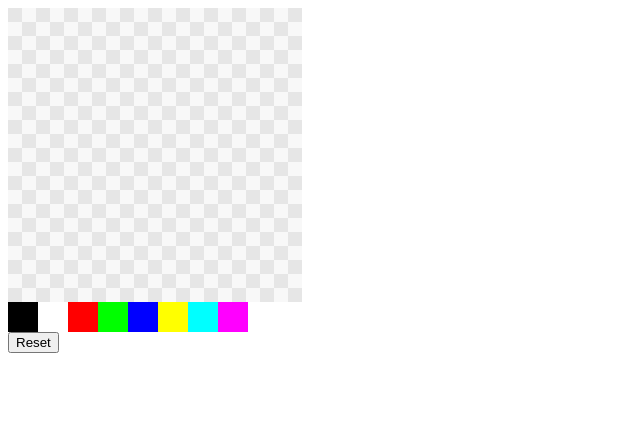
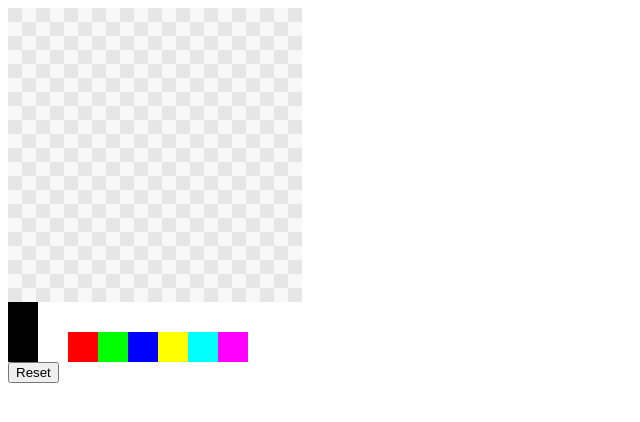
Before and after one commit to ToongGary/pixel-painter, a React (Create React App) app: page / in a window 1280 px wide. Shown: the top 422 px of the page, without its empty margins (0-640 px from the left). Built offline with nearby package versions, Linux system fonts and the light colour scheme.

Commit message:
Add ColorPicker

```diff
--- a/src/App.tsx
+++ b/src/App.tsx
@@ -1,6 +1,8 @@
 import Canvas from './components/Canvas'
 import ColorPalette from './components/ColorPalette'
+import ColorPicker from './components/ColorPicker'
 import Reset from './components/Reset'
+import './styles/common.css'
 
 function App() {
   return (
@@ -11,8 +13,9 @@ function App() {
         canvasCellWidth={14}
         canvasCellHeight={14}
       />
+      <ColorPicker />
       <ColorPalette />
-      <Reset></Reset>
+      <Reset />
     </div>
   )
 }
--- a/src/components/Canvas.tsx
+++ b/src/components/Canvas.tsx
@@ -91,7 +91,7 @@ function DrawCanvas({
   canvasCellHeight
 }: CanvasProps) {
   const clear = useAppSelector((state) => state.canvas.clear)
-  const color = useAppSelector((state) => state.color.color)
+  const currentColor = useAppSelector((state) => state.color.color)
   const dispatch = useAppDispatch()
   const canvasWidth = canvasCellWidth * canvasColumnCount
   const canvasHeight = canvasCellHeight * canvasRowCount
@@ -155,7 +155,7 @@ function DrawCanvas({
     const context = canvas.getContext('2d') as CanvasRenderingContext2D
     const startX = cellX * canvasCellWidth
     const startY = cellY * canvasCellHeight
-    context.fillStyle = color
+    context.fillStyle = currentColor
     context.fillRect(startX, startY, canvasCellWidth, canvasCellWidth)
   }
 
--- /dev/null
+++ b/src/components/ColorPicker.tsx
@@ -0,0 +1,26 @@
+import React from 'react'
+import { useAppDispatch, useAppSelector } from '../hooks'
+import { setColor } from '../reducers/color'
+import '../styles/color-picker.css'
+
+function ColorPicker() {
+  const currentColor = useAppSelector((state) => state.color.color)
+  const dispatch = useAppDispatch()
+  const style = {
+    backgroundColor: currentColor
+  }
+
+  return (
+    <label className={'color-picker'} style={style}>
+      <input type="color" onInput={onColorInput}></input>
+    </label>
+  )
+
+  function onColorInput(event: React.MouseEvent<HTMLInputElement, Event>) {
+    const target = event.target as HTMLInputElement
+    const color = target.value
+    dispatch(setColor(color))
+  }
+}
+
+export default ColorPicker
--- /dev/null
+++ b/src/styles/color-picker.css
@@ -0,0 +1,14 @@
+.pixel-painter .color-picker {
+  display: block;
+  width: 30px;
+  height: 30px;
+  position: relative;
+}
+
+.pixel-painter .color-picker > input[type='color'] {
+  visibility: hidden;
+  display: block;
+  position: absolute;
+  width: 100%;
+  height: 100%;
+}
```
